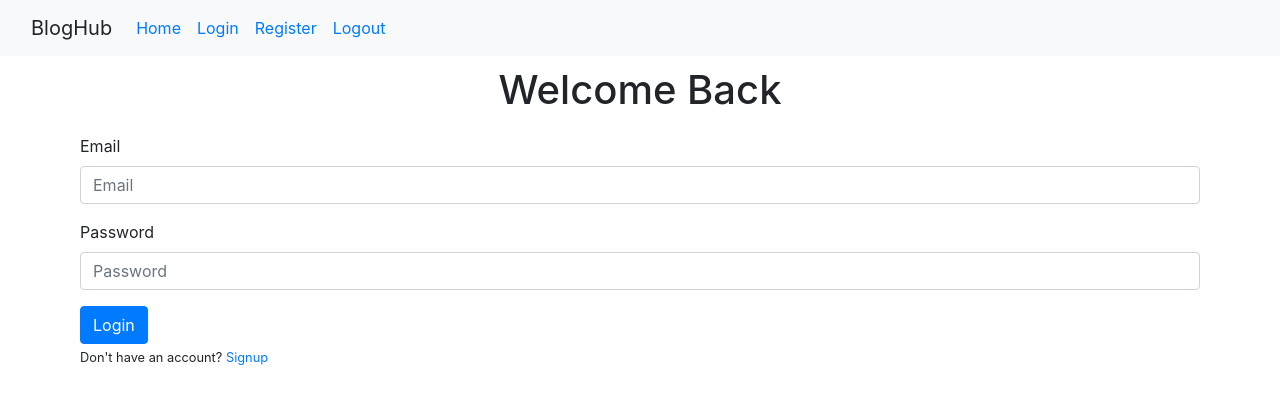
After one commit to PromPromm/BlogApp, a Flask app: template templates/login.html in a window 1280 px wide. The commit adds this page. Shown: the top 404 px of the page. Run offline with Flask 3, Linux system fonts and the light colour scheme; the template is opened without the code that fills it, so the values that code supplies are empty; some libraries are stand-ins or nearby versions.

Commit message:
Implemented login route

```diff
--- a/app.py
+++ b/app.py
@@ -1,6 +1,7 @@
-from werkzeug.security import generate_password_hash
+from werkzeug.security import generate_password_hash, check_password_hash
 from flask import Flask, redirect, render_template, request, url_for
 from flask_sqlalchemy import SQLAlchemy
+from flask_login import current_user, login_user, UserMixin, LoginManager, logout_user, login_required
 import os
 from datetime import datetime
 
@@ -12,8 +13,13 @@ app.config["SQLALCHEMY_TRACK_MODIFICATIONS"] = False
 app.config['SECRET_KEY'] = 'b10c5e66032f14ac9208be5d'
 
 db = SQLAlchemy(app)
+login_manager = LoginManager(app)
 
-class User(db.Model):
+@login_manager.user_loader # NOTE
+def user_loaderr(id):
+    return User.query.get(int(id))
+
+class User(db.Model, UserMixin):
     __table_name__ = "users"
     id = db.Column(db.Integer, primary_key=True, autoincrement=True)
     first_name = db.Column(db.String(50), nullable=False)
@@ -25,7 +31,7 @@ class User(db.Model):
     def __repr__(self):
         return f"User <{self.username}>"
 
-class Article(db.Model):
+class Article(db.Model, UserMixin):
     __table_name__ = "articles"
     id =  db.Column(db.Integer, primary_key=True, autoincrement=True)
     title = db.Column(db.String(100), nullable=False, unique=True)
@@ -51,9 +57,16 @@ def contact():
     return 'contact'
 
 # login page
-@app.route('/login')
+@app.route('/login', methods=["GET", "POST"])
 def login():
-    return 'login'
+        email = request.form.get('email')
+        password = request.form.get('password')
+
+        user_exist = User.query.filter_by(email=email).first()
+        if user_exist and check_password_hash(user_exist.password_hash, password):
+            login_user(user_exist)
+            return redirect(url_for('home'))
+        return render_template('login.html')
 
 # register page
 @app.route('/register', methods=["GET", "POST"])
--- a/templates/base.html
+++ b/templates/base.html
@@ -38,10 +38,10 @@
               <a class="nav-link active" aria-current="page" href="#">Home</a>
             </li>
             <li class="nav-item">
-              <a class="nav-link" href="#">Login</a>
+              <a class="nav-link" href="{{url_for('login')}}">Login</a>
             </li>
             <li class="nav-item">
-              <a class="nav-link" href="#">Register</a>
+              <a class="nav-link" href="{{url_for('signup')}}">Register</a>
             </li>
             <li class="nav-item">
               <a class="nav-link" href="#">Logout</a>
--- /dev/null
+++ b/templates/login.html
@@ -0,0 +1,47 @@
+{% extends 'base.html' %} {% block head %}
+<style>
+  h1 {
+    text-align: center;
+    margin: 10px 0;
+  }
+  .base-container {
+    margin: 80px;
+    margin-top: 20px;
+  }
+  h6 {
+    text-align: center;
+    margin-bottom: 30px;
+  }
+</style>
+{% endblock %} {% block heading %}
+<h1>Welcome Back</h1>
+{% endblock %} {% block content %}
+<div class="base-container">
+  <form action="{{url_for('login')}}" method="post">
+    <div class="form-group">
+      <label for="inputEmail4">Email</label>
+      <input
+        type="email"
+        class="form-control"
+        id="email"
+        name="email"
+        placeholder="Email"
+      />
+    </div>
+    <div class="form-group">
+      <label for="inputPassword4">Password</label>
+      <input
+        type="password"
+        class="form-control"
+        id="inputPassword4"
+        name="password"
+        placeholder="Password"
+      />
+    </div>
+    <button type="submit" class="btn btn-primary">Login</button>
+  </form>
+  <small
+    >Don't have an account? <a href="{{url_for('signup')}}">Signup</a></small
+  >
+</div>
+{% endblock %}
```
Also changed, not shown: requirements.txt (added, +11 -0 lines).
